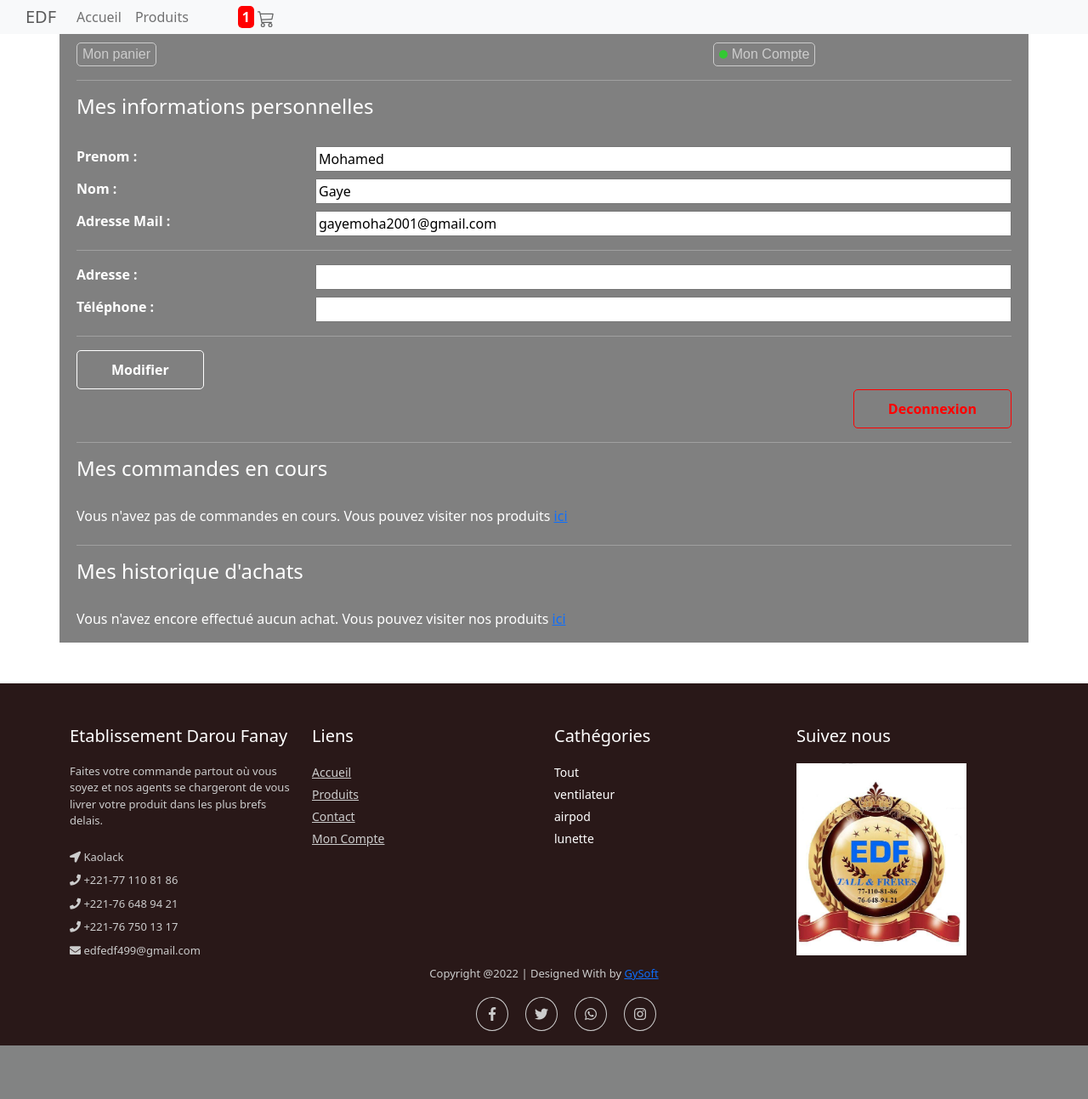
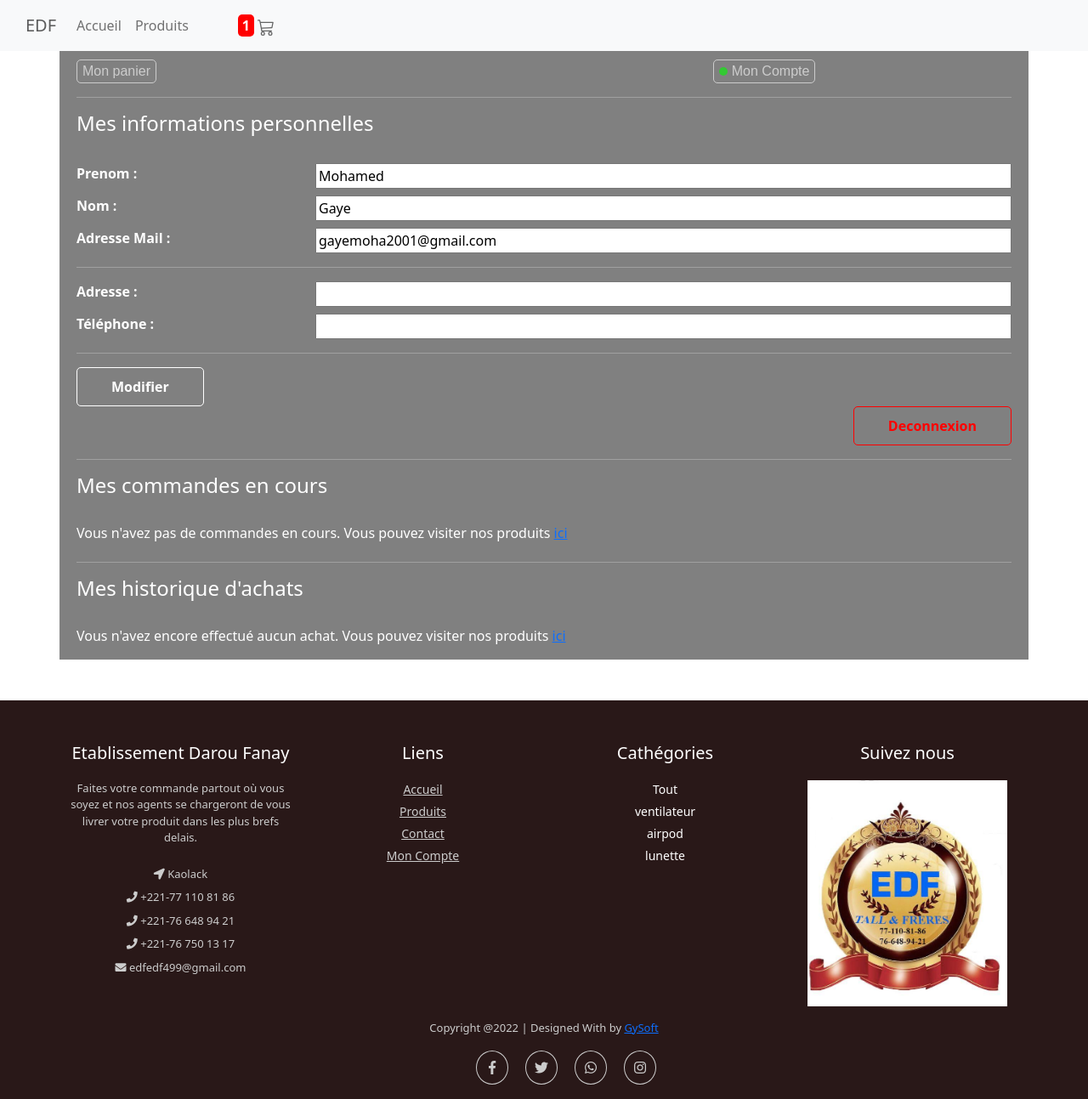
Before and after one commit to mahmoud-47/theoservice, a Django app: page /theo/compte/ in a window 1280 px wide. Shown: the whole page at 85% size. Before the commit the page ends 1230 px from the top, so only its background shows below. Run offline with Django 3.2, Linux system fonts and the light colour scheme; a user stored in the database is signed in; data comes from the database, SQL or seed files in the repository; some libraries are stand-ins or nearby versions.

Commit message:
first commit

```diff
--- a/TheoService/settings.py
+++ b/TheoService/settings.py
@@ -35,7 +35,7 @@ BASE_DIR = Path(__file__).resolve().parent.parent
 SECRET_KEY = '-oaqd!8ovofn*&hgww-o%43gc_x2)%ot0#%w1!5u6o!n35jj+o'
 
 # SECURITY WARNING: don't run with debug turned on in production!
-DEBUG = False
+DEBUG = not False
 
 ALLOWED_HOSTS = ['127.0.0.1','.herokuapp.com',".com"]
 
--- a/theo/templates/base.html
+++ b/theo/templates/base.html
@@ -23,7 +23,7 @@
   <body>
 
 
-    <nav class="navbar navbar-expand-lg navbar-light bg-light" style="padding:0px 30px">
+    <nav class="navbar navbar-expand-lg navbar-light bg-light" style="padding:10px 30px">
   <a class="navbar-brand ml" href="{% url 'home' %}" style="opacity:.7">EDF</a>
   <button class="navbar-toggler" type="button" data-toggle="collapse" data-target="#navbarSupportedContent" aria-controls="navbarSupportedContent" aria-expanded="false" aria-label="Toggle navigation">
     <span class="navbar-toggler-icon"></span>
@@ -75,6 +75,7 @@
       <div class="row">
 
         <div class="col-md-3">
+          <center>
             <h5 class="headin5_amrc col_white_amrc pt2">Etablissement Darou Fanay</h5>
             <p class="mb10">Faites votre commande partout où vous soyez et nos agents se chargeront de vous livrer votre produit dans les plus brefs delais.</p>
             <p><i class="fa fa-location-arrow"></i> Kaolack </p>
@@ -82,8 +83,10 @@
             <p><i class="fa fa-phone"></i>  +221-76 648 94 21  </p>
             <p><i class="fa fa-phone"></i>  +221-76 750 13 17  </p>
             <p><i class="fa fa fa-envelope"></i> edfedf499@gmail.com  </p>
+          </center>
         </div>
         <div class="col-md-3">
+          <center>
             <h5 class="headin5_amrc col_white_amrc pt2">Liens</h5>
             <!--headin5_amrc-->
             <ul class="footer_ul_amrc">
@@ -97,8 +100,10 @@
                   <li><a href="{% url 'login_view' %}">Connexion</a></li>
                 {% endif %}
             </ul>
+          </center>
         </div>
         <div class="col-md-3">
+          <center>
             <h5 class="headin5_amrc col_white_amrc pt2">Cathégories</h5>
             <!--headin5_amrc-->
             <ul class="footer_ul_amrc">
@@ -106,12 +111,15 @@
                 <li>{{cath.nom}}</li>
               {% endfor %}
             </ul>
+          </center>
         </div>
-        <div class="col-md-3">
+        <div class="col-md-3 mb-3">
+          <center>
             <h5 class="headin5_amrc col_white_amrc pt2">Suivez nous</h5>
             <!--headin5_amrc ends here-->
-          <img class="logo" src="{% static "img_sta/logo.jpg" %}"></img>
+            <img class="logo" src="{% static "img_sta/logo.jpg" %}" style="width: 90%;"></img>
             <!--footer_ul2_amrc ends here-->
+          </center>
         </div>
 
       </div>
```
Lines whose indentation alone changed are shown as unchanged.
